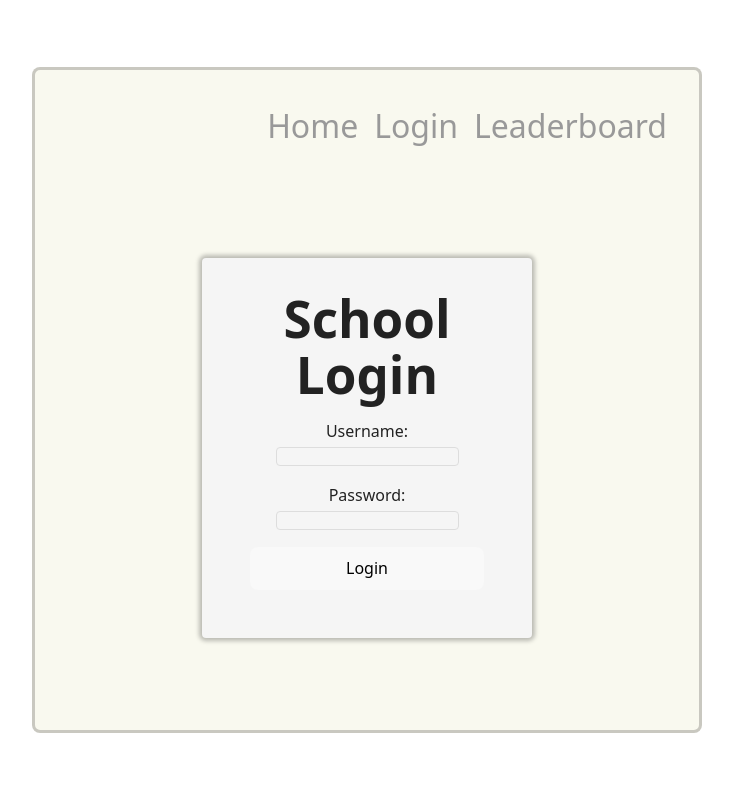
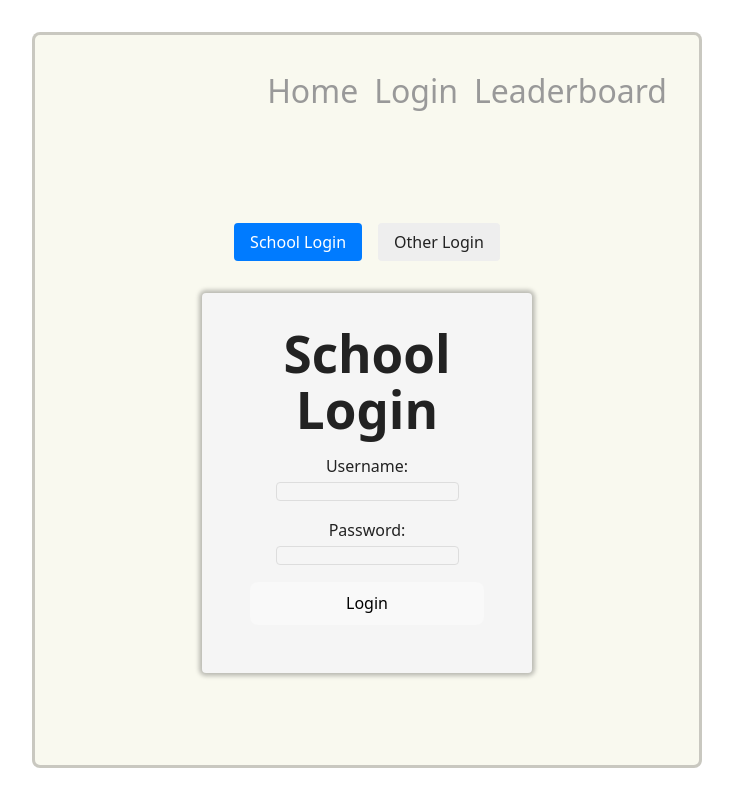
Before and after one commit to rebeccafitzpatr/700-Digital-Equity, a React (Vite) app in the folder frontend/: page /login in a window 1280 px wide. Shown: the whole page, without its empty margins (273-1006 px from the left). Built offline with nearby package versions, Linux system fonts and the light colour scheme.

Commit message:
add tabs to split login screen into two

```diff
--- /dev/null
+++ b/frontend/src/components/login/OtherLogin.jsx
@@ -0,0 +1,19 @@
+import style from './login.module.css';
+export default function OtherLogin() {
+    return (
+        <div className={style.background}>
+            <h1>Other Login</h1>
+            <form>
+                <div>
+                    <label htmlFor="other-username">Username:</label>
+                    <input type="text" id="other-username" name="username" required />
+                </div>
+                <div>
+                    <label htmlFor="other-password">Password:</label>
+                    <input type="password" id="other-password" name="password" required />
+                </div>
+                <button type="submit">Login</button>
+            </form>
+        </div>
+    );
+}
--- a/frontend/src/pages/Login.jsx
+++ b/frontend/src/pages/Login.jsx
@@ -1,11 +1,42 @@
+import { useState } from 'react';
 import SchoolLogin from '../components/login/SchoolLogin.jsx';
-import '../App';
+import OtherLogin from '../components/login/OtherLogin.jsx';
+import '../App.css';
+
 export default function Login() {
+    const [tab, setTab] = useState('school');
+
     return (
-
         <div className='home'>
-                <SchoolLogin />
+            <div style={{ display: 'flex', gap: '1rem', marginBottom: '1rem' }}>
+                <button
+                    onClick={() => setTab('school')}
+                    style={{
+                        padding: '0.5rem 1rem',
+                        background: tab === 'school' ? '#007bff' : '#eee',
+                        color: tab === 'school' ? '#fff' : '#222',
+                        border: 'none',
+                        borderRadius: '4px',
+                        cursor: 'pointer'
+                    }}
+                >
+                    School Login
+                </button>
+                <button
+                    onClick={() => setTab('other')}
+                    style={{
+                        padding: '0.5rem 1rem',
+                        background: tab === 'other' ? '#007bff' : '#eee',
+                        color: tab === 'other' ? '#fff' : '#222',
+                        border: 'none',
+                        borderRadius: '4px',
+                        cursor: 'pointer'
+                    }}
+                >
+                    Other Login
+                </button>
+            </div>
+            {tab === 'school' ? <SchoolLogin /> : <OtherLogin />}
         </div>
-
-    )
+    );
 }
```
